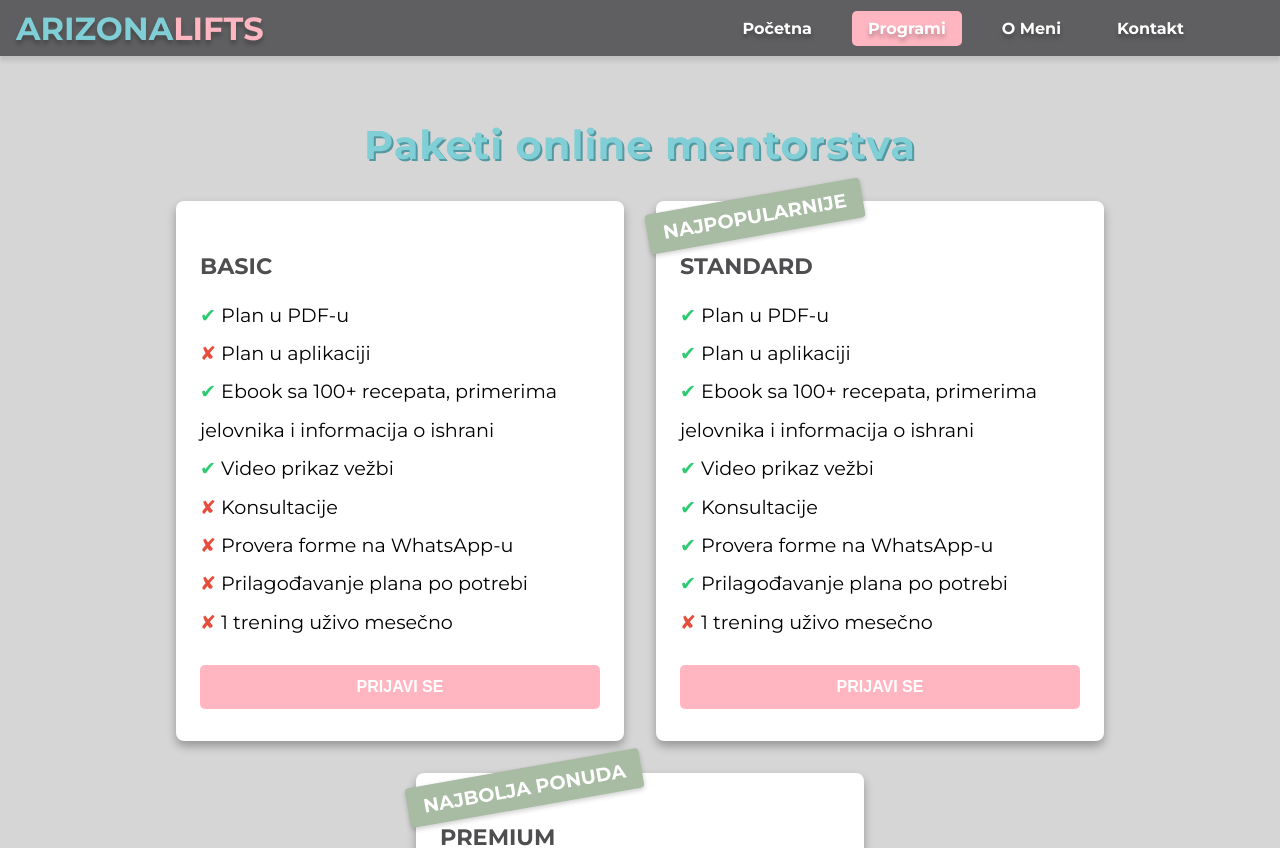
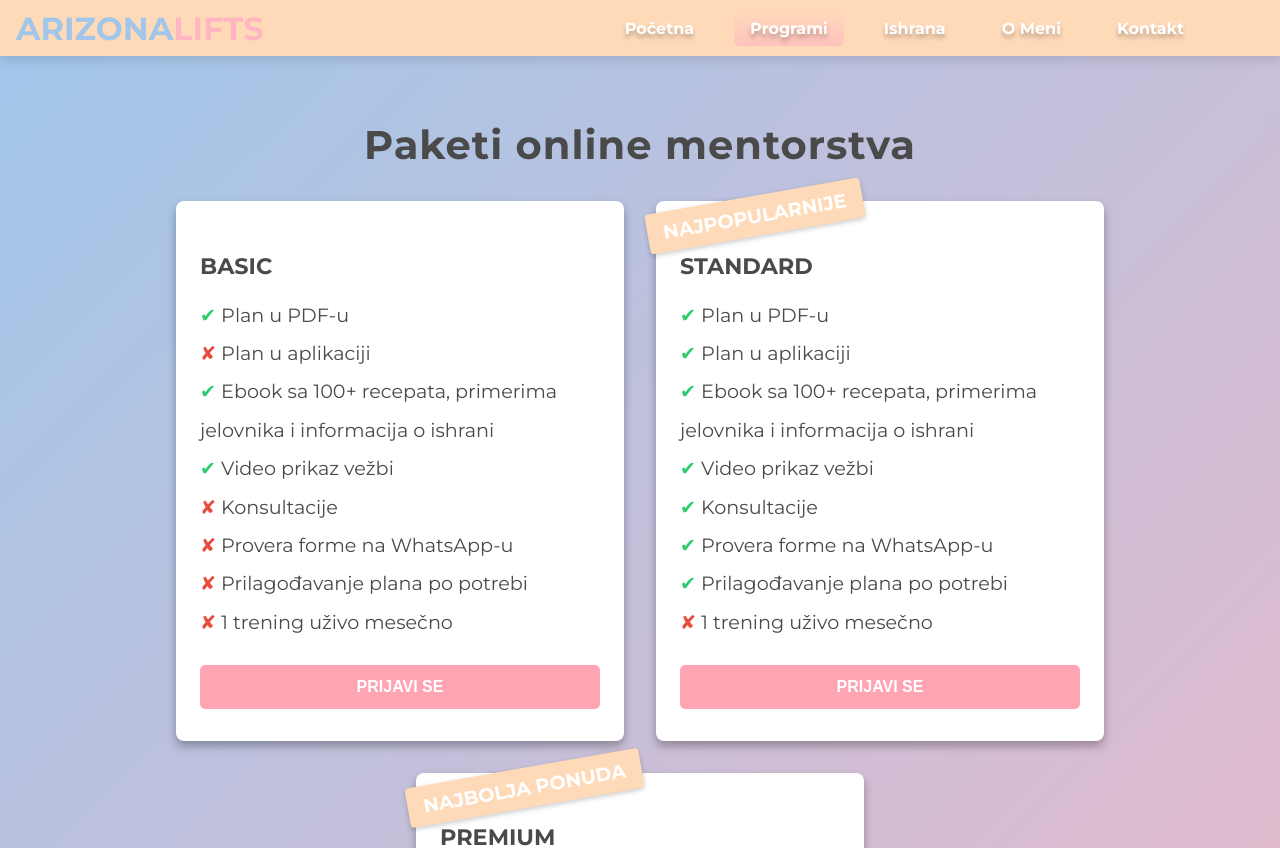
Before and after one commit to MiloshMilinkov/arizonalifts_website, a Nuxt app: page /Programs in a window 1280 px wide. Shown: the top 848 px of the page. Built offline with nearby package versions, Linux system fonts and the light colour scheme.

Commit message:
Changes: -Added nutrition route --overall style changes

```diff
--- a/components/AppFooter/Footer.vue
+++ b/components/AppFooter/Footer.vue
@@ -18,8 +18,7 @@
 
 <style scoped>
     .footer {
-        background-color: #5f5f61;
-        color: #e76f51;
+        background-color: #FFDAB9;
         text-align: center;
         padding: 1rem 0;
         width: 100%;
@@ -39,7 +38,6 @@
 
     .footer-links li {
         margin: 0.3rem 0;
-        color: #f4a261;
         transition: color 0.3s;
         cursor: pointer;
         font-size: 1.2rem;
--- a/components/AppHeader/NavBar.vue
+++ b/components/AppHeader/NavBar.vue
@@ -3,11 +3,11 @@
     <div class="navbar-logo">
       <h1>ARIZONA<span>LIFTS</span></h1>
     </div>
-
     <div class="navbar-desktop">
       <div class="navbar-links">
         <NuxtLink to="/" class="nav-link">Početna</NuxtLink>
         <NuxtLink to="/programs" class="nav-link">Programi</NuxtLink>
+        <NuxtLink to="/nutrition" class="nav-link">Ishrana</NuxtLink>
         <NuxtLink to="/about" class="nav-link">O Meni</NuxtLink>
         <NuxtLink to="/contact" class="nav-link">Kontakt</NuxtLink>
       </div>
@@ -22,6 +22,7 @@
       <div class="mobile-menu" v-if="showMobileMenu">
         <NuxtLink to="/" class="mobile-link">Početna</NuxtLink>
         <NuxtLink to="/programs" class="mobile-link">Programi</NuxtLink>
+        <NuxtLink to="/nutrition" class="mobile-link">Ishrana</NuxtLink>
         <NuxtLink to="/about" class="mobile-link">O Meni</NuxtLink>
         <NuxtLink to="/contact" class="mobile-link">Kontakt</NuxtLink>
       </div>
@@ -41,25 +42,23 @@
   .navbar {
     position: fixed;
     width: 100vw;
-    background: #5f5f61;
+    background: #FFDAB9;
     z-index: 999;
     display: flex;
     align-items: center;
     justify-content: space-between;
-    box-shadow: 0 5px 4px rgba(0,0,0,0.1);
+    box-shadow: 0 5px 10px rgba(0,0,0,0.1);
     height: 3.5rem;
   }
 
   .navbar-logo h1 {
     margin-left: 1rem;
     font-size: 2rem;
-    color: #80CED6;
-    text-shadow: 0 4px 4px rgba(0,0,0,0.25);
+    color: #A1C6EA;
   }
 
   .navbar-logo h1 span {
     color: #FFB6C1;
-    text-shadow: 0 4px 4px rgba(0,0,0,0.25);
   }
 
   .navbar-desktop {
@@ -86,13 +85,11 @@
   }
 
   .nav-link:hover {
-    background: #FFB6C1;
-    color: #fff;
+    background: linear-gradient(180deg, #FFDAB9 0%, #FFB6C1 150%);
   }
 
-  .nav-link.router-link-active, .mobile-link.router-link-active  {
-    background: #FFB6C1;
-    color: #fff;
+  .nav-link.router-link-active, .nav-link.router-link-active  {
+    background: linear-gradient(180deg, #FFDAB9 0%, #FFB6C1 150%);
   }
 
   .navbar-mobile {
@@ -118,16 +115,16 @@
   }
 
   .mobile-menu {
-    background: #D6D6D6;
+    background: #FFDAB9;
     position: absolute;
     top: 100%;
-    right: 1rem;
-    border-radius: 5px;
+    right: 0rem;
+    border-radius: 0px 0px 5px 5px;
     box-shadow: 0 2px 4px rgba(0,0,0,0.1);
     display: flex;
     flex-direction: column;
     padding: 0.5rem 0;
-    z-index: 998;
+    z-index: 999;
   }
 
   .mobile-link {
@@ -155,5 +152,8 @@
       color: #FFB6C1;
       text-shadow: 0 3px 3px rgba(0,0,0,0.3);
     }
+    .mobile-link:hover, .mobile-link.router-link-active, .mobile-link.router-link-active  {
+      background: linear-gradient(180deg, #FFDAB9 0%, #FFB6C1 150%);
+     }
   }
 </style>
--- a/components/Program/ProgramsCard.vue
+++ b/components/Program/ProgramsCard.vue
@@ -55,7 +55,6 @@ function goToDocs(url) {
     font-size: 1.4rem;
     margin-bottom: 1rem;
     text-transform: uppercase;
-    color: #4E4E50;
   }
 
   .plan-features {
@@ -78,7 +77,6 @@ function goToDocs(url) {
   .plan-price {
     font-size: 1.7rem;
     font-weight: bold;
-    color: #333;
     margin-top: 1rem;
     text-align: center;
   }
@@ -87,7 +85,7 @@ function goToDocs(url) {
     position: absolute;
     top: -5px;
     left: -10px;
-    background-color: #A8BBA3;
+    background-color: #FFDAB9;
     color: #fff;
     padding: 0.5rem 1rem;
     font-size: 1.2rem;
--- a/components/UI/BaseButton.vue
+++ b/components/UI/BaseButton.vue
@@ -7,7 +7,7 @@
 
 button {
     padding: 0.8rem 1.5rem;
-    background-color: #FFB6C1;
+    background-color: #fea4b2;
     border: none;
     border-radius: 5px;
     color: #fff;
@@ -18,7 +18,7 @@ button {
 
   button:hover,
   button:active {
-    background-color: #fea4b2;
+    background-color: #FFB6C1 ;
   }
 
 </style>
--- a/layouts/default.vue
+++ b/layouts/default.vue
@@ -17,7 +17,7 @@
     margin: 0;
     padding: 0;
     font-family: 'Montserrat', sans-serif;
-    background-color: #D6D6D6
+    color: #4A4A4A;
   }
 
   #app {
--- a/pages/Programs.vue
+++ b/pages/Programs.vue
@@ -109,16 +109,16 @@
 <style scoped>
   .pricing-section {
     padding: 4rem 1rem;
+    background: linear-gradient(135deg, #A1C6EA 0%, #FFB6C1 90%);
   }
 
   .title {
     font-size: 2.5rem;
     margin-top: 0rem;
     margin-bottom: 2rem;
-    color: #80CED6;
     letter-spacing: 1px;
     text-align: center;
-    text-shadow: 2px 2px #5399a1;
+
   }
 
   .plans-wrapper {
```
